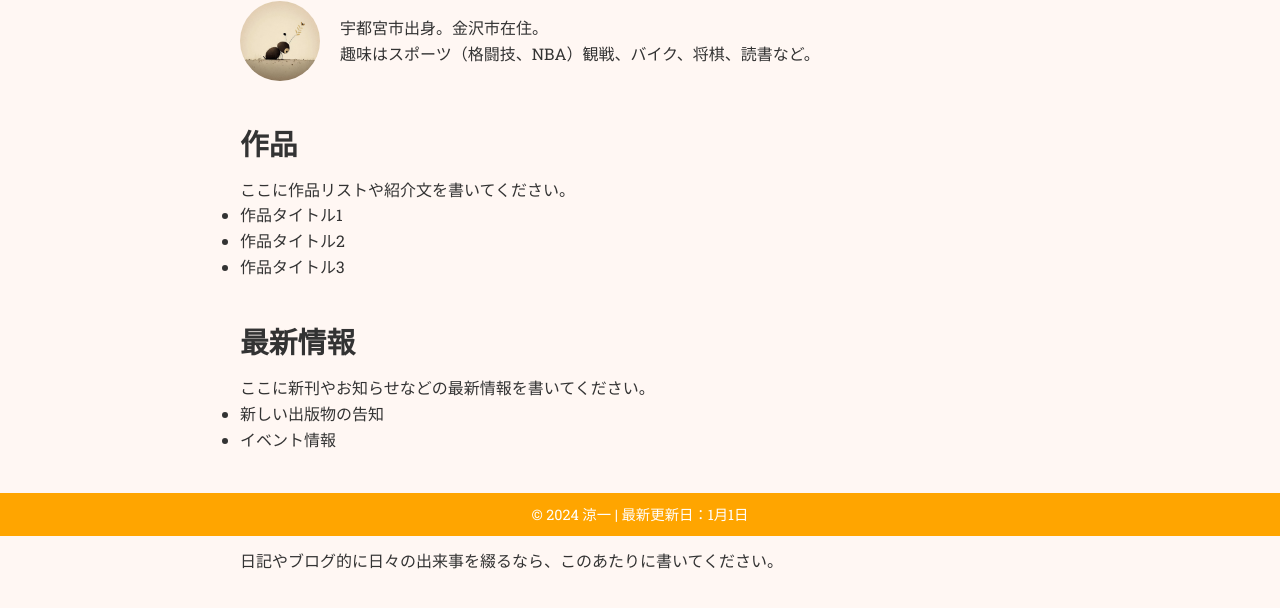
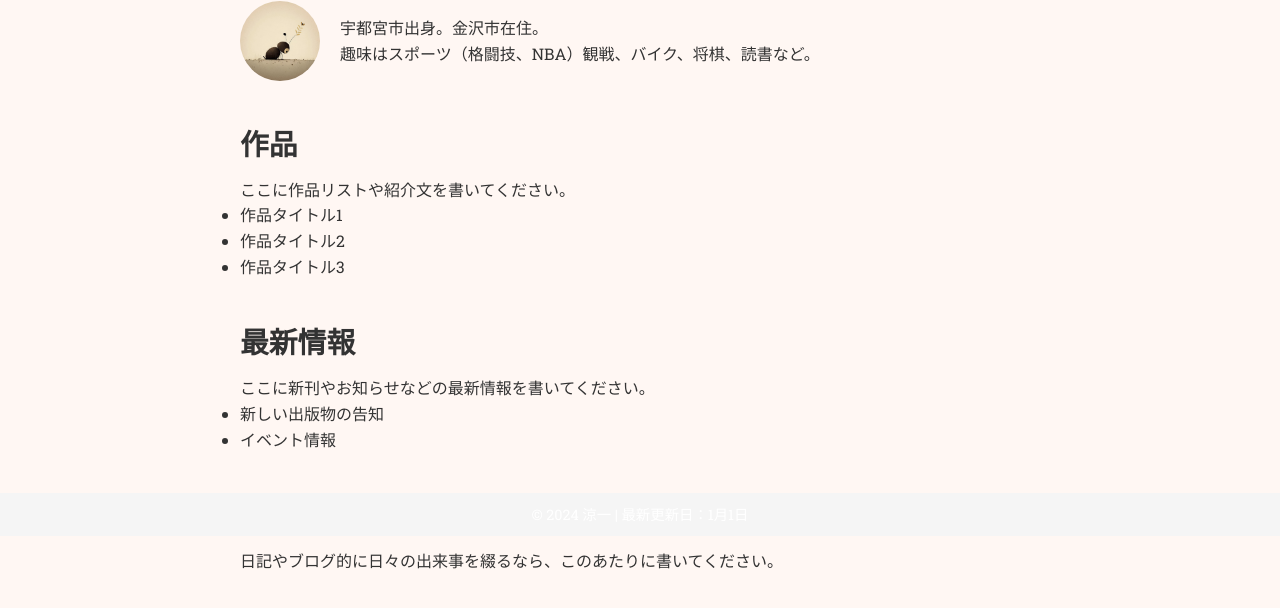
Before and after one commit to ox-nac/ox-nac.github.io, a plain HTML site: page index.html in a window 1280 px wide. Shown: the part 264-872 px from the top of the page. Drawn offline with Linux system fonts and the light colour scheme.

Commit message:
Update style.css

```diff
--- a/style.css
+++ b/style.css
@@ -133,7 +133,7 @@ footer {
   left: 0;
   bottom: 0;
   width: 100%;
-  background-color: #FFA500;
+  background-color: #F5F5F5;
   color: #fff;
   text-align: center;
   padding: 10px 0;
```
